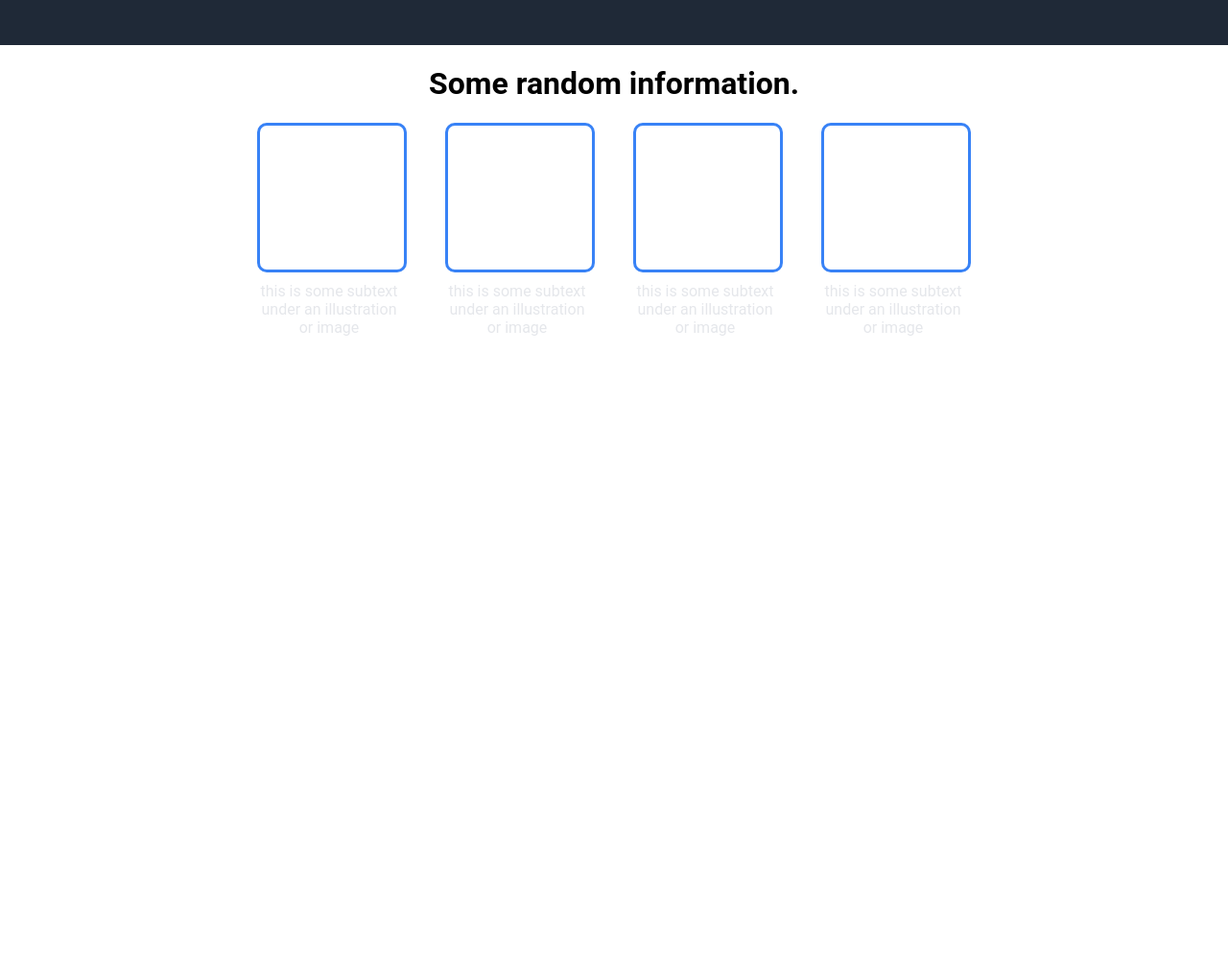
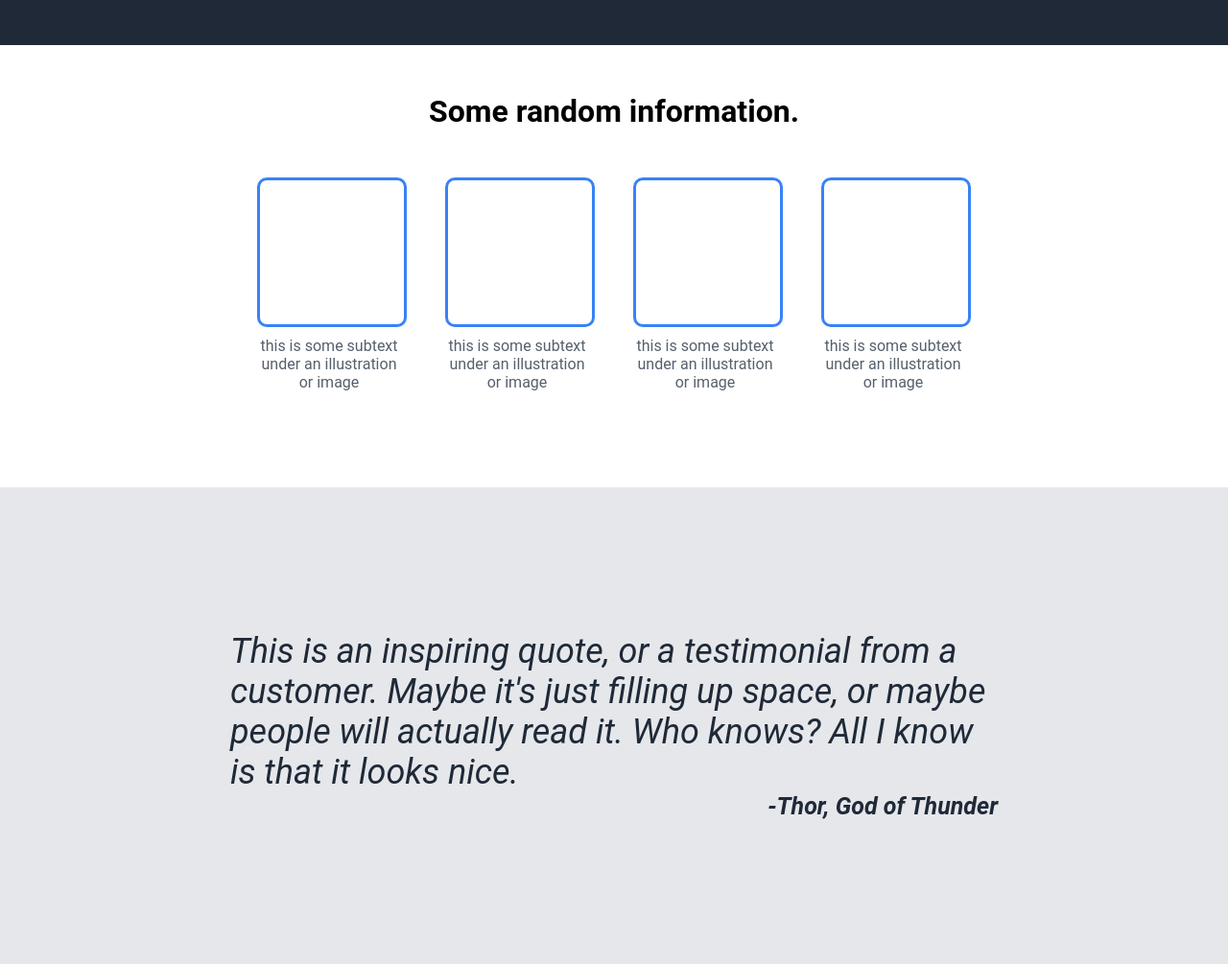
Before and after one commit to actually-anthony/landing-page, a plain HTML site: page index.html in a window 1280 px wide. Shown: the part 367-1372 px from the top of the page at 96% size. Before the commit the page ends 800 px from the top, so only its background shows below. Drawn offline with Linux system fonts and the light colour scheme.

Commit message:
Create and format quote-section

```diff
--- a/css/style.css
+++ b/css/style.css
@@ -46,7 +46,7 @@ body{
 .image{
     margin-left: 25px;
     display: flex;
-    background-color: grey;
+    background-color: #56606d;
     color: white;
     height: 186.63px;
     padding-left: 75px;
@@ -88,6 +88,8 @@ body{
 }
 
 .mid-section h1 {
+    margin-top: 50px;
+    margin-bottom: 50px;
     text-align: center;
 
 }
@@ -97,6 +99,7 @@ body{
     gap: 40px;
     justify-content: center;
     flex-wrap: wrap;
+    margin-bottom: 100px;
 }
 
 .info-picture{
@@ -110,5 +113,28 @@ body{
     margin-top: 10px;
     width: 150px;
     text-align: center;
-    color: #e5e7eb;
+    color: #56606d;
 }
+
+.quote-section{
+    display: flex;
+    flex-direction: column;
+    padding: 150px 100px ;
+    align-items: center;
+    background-color: #E5E7EB;
+}
+
+.quote{
+    display: flex;
+    flex-direction: column;
+    font-size: 36px;
+    font-style: italic;
+    color: #1F2937;
+    width: 800px;
+}
+
+.author{
+    align-self: flex-end;
+    font-size: 25px;
+    font-weight: bold;
+}
--- a/index.html
+++ b/index.html
@@ -66,6 +66,15 @@
 
     </div>
 
+    <div class="quote-section">
+        <div class="quote">
+            This is an inspiring quote, or a testimonial from a customer. Maybe it's just filling up space, or maybe people will actually read it. Who knows? All I know is that it looks nice.
+            <div class="author">
+                -Thor, God of Thunder
+            </div>
+        </div>
+    </div>
+
 
 
 </body>
```
